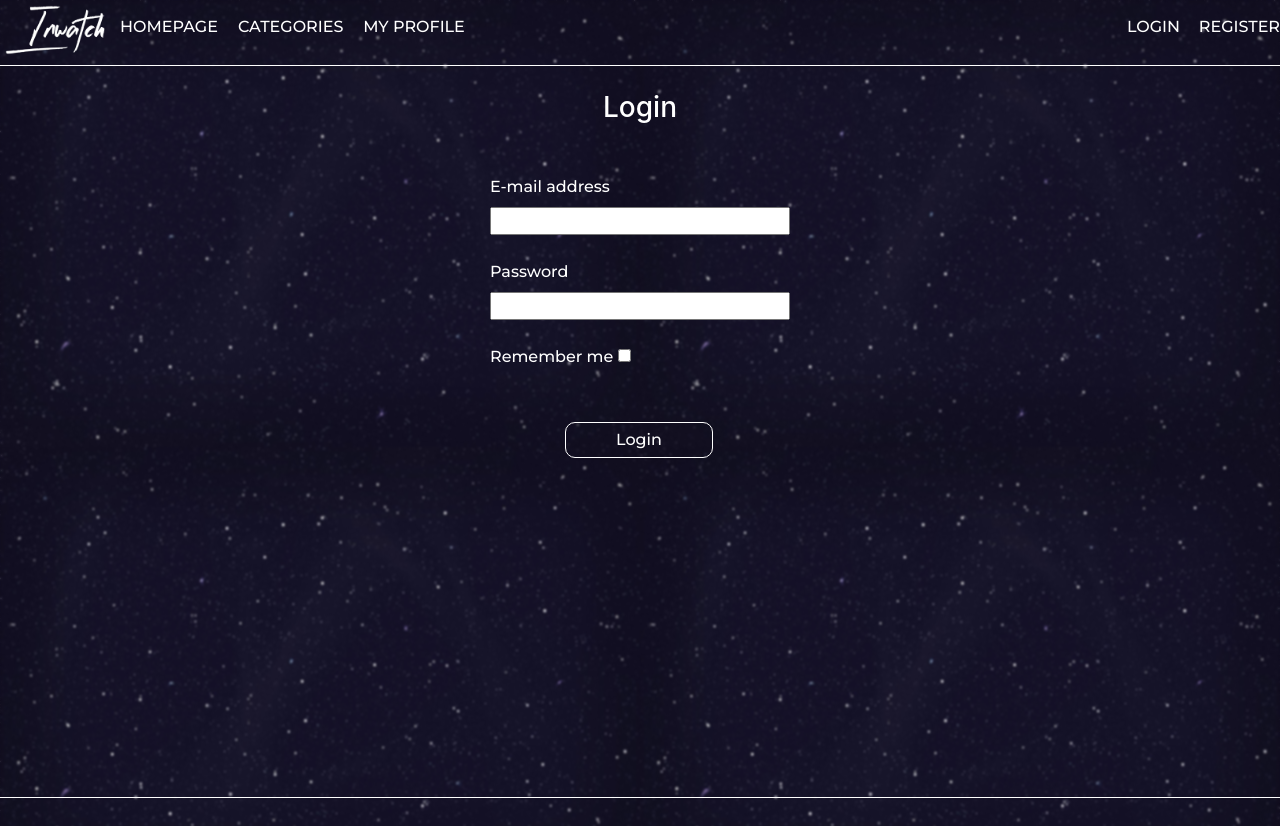
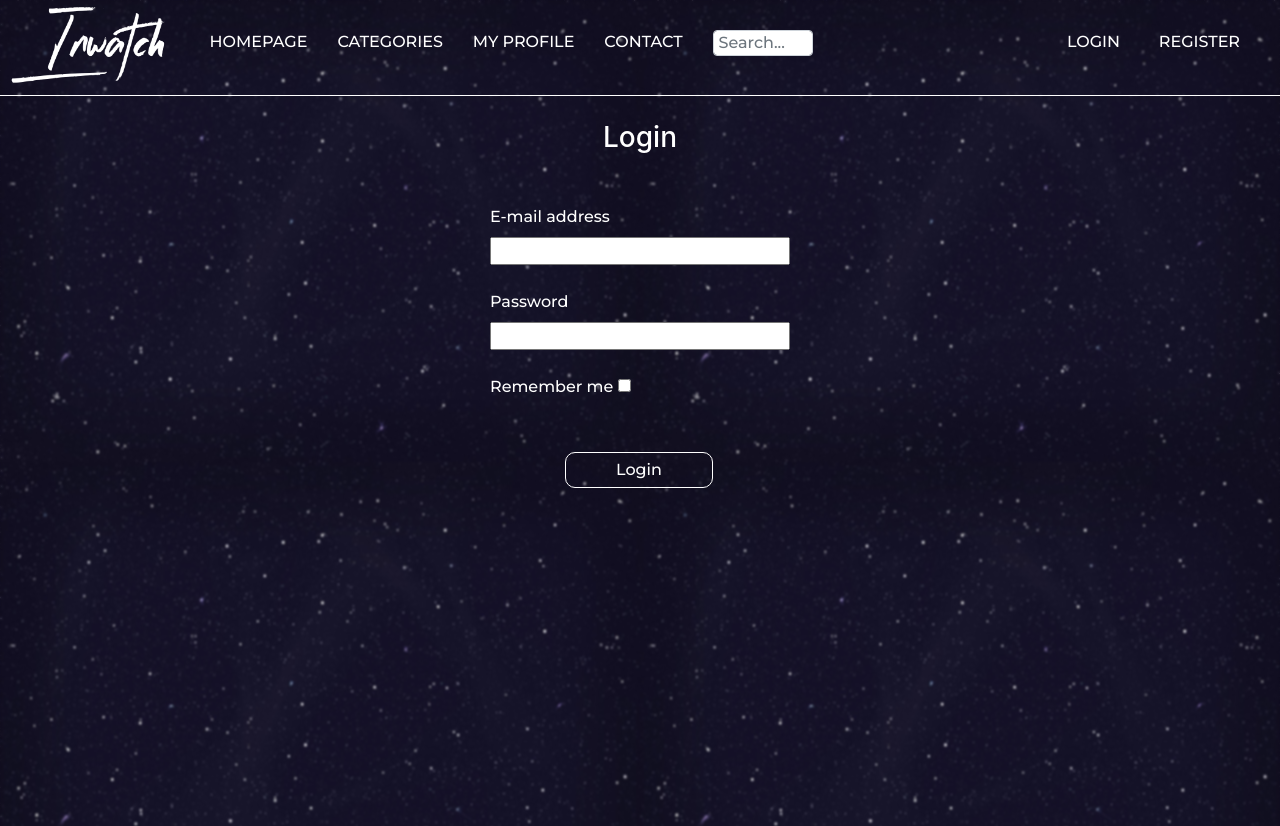
Before and after one commit to itsOmniscient/InWatch, a Flask app: a page that uses movies_webstore/templates/login.html in a window 1280 px wide. Shown: the top 826 px of the page. Run offline with Flask 2, Linux system fonts and the light colour scheme; some libraries are stand-ins or nearby versions.

Commit message:
nothing works i quit

```diff
--- a/movies_webstore/static/style.css
+++ b/movies_webstore/static/style.css
@@ -501,33 +501,3 @@ body{
     color: white;
   }
 }
-@media only screen and (max-device-width: 1350px) {
-  .logo2{
-    margin-top: 5px;
-    margin-left: 5px;
-    margin-right: 5px;
-    width: 100px;
-    height: 50px;
-  }
-  .navbar_menu{
-    margin-top: 15px;
-    margin-left: 10px;
-    margin-right: 10px;
-  }
-  .navbar_menu_contact > a{
-    display: none;
-  }
-  .search-bar{
-    display: none;
-  }
-  .register_nav{
-    margin-top: 15px;
-    position: absolute;
-    right: 0px;
-  }
-  .login_nav{
-    margin-top: 15px;
-    position: absolute;
-    right: 100px;
-  }
-}
```
